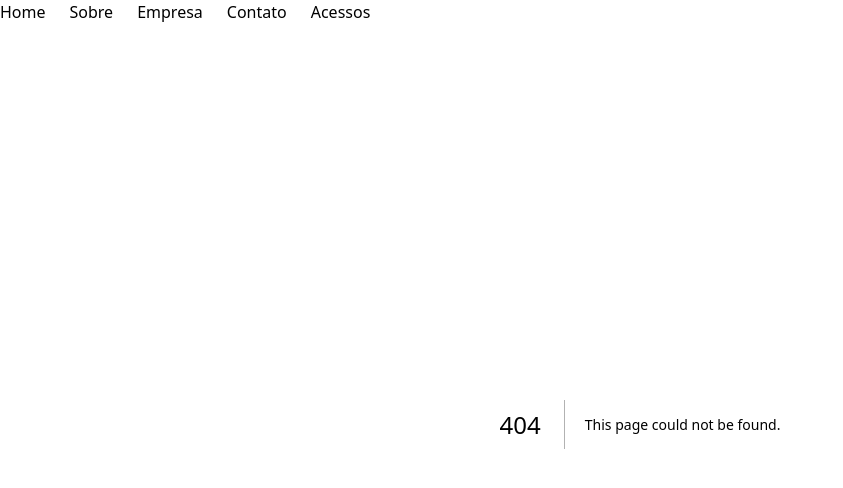
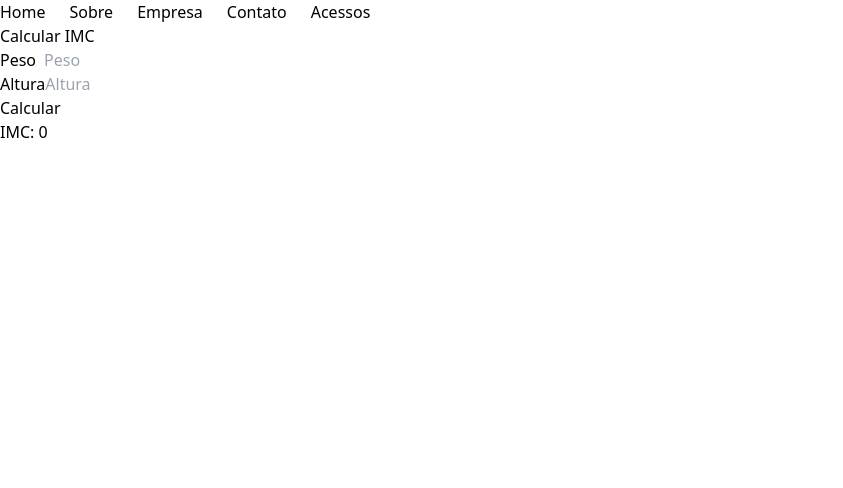
Before and after one commit to AndersonNascimentoAFSN/nextjs-fundamentals-origamid, a Next.js app: page /imc in a window 1280 px wide. Before the commit this address had no page. Shown: the top 488 px of the page, without its empty margins (0-843 px from the left). Built offline with nearby package versions, Linux system fonts and the light colour scheme.

Commit message:
feat: client and server component

```diff
--- /dev/null
+++ b/src/app/imc/page.tsx
@@ -0,0 +1,18 @@
+import { Metadata } from "next";
+
+import { FormIMC } from "@/components";
+
+export const metadata: Metadata = {
+  title: "IMC",
+  description: "Página calculo IMC",
+};
+
+export default function ImcPage() {
+  return (
+    <div>
+      <h1>Calcular IMC</h1>
+
+      <FormIMC />
+    </div>
+  )
+}
--- /dev/null
+++ b/src/components/organisms/FormIMC.tsx
@@ -0,0 +1,36 @@
+'use client'
+
+import { FormEvent, useState } from "react"
+
+export function FormIMC() {
+  const [imc, setImc] = useState(0)
+
+  function handleCalcImc(event: FormEvent<HTMLFormElement>) {
+    event.preventDefault()
+    const heightInput = event.currentTarget.elements.namedItem('height') as HTMLInputElement;
+    const weightInput = event.currentTarget.elements.namedItem('weight') as HTMLInputElement;
+    if (heightInput && weightInput) {
+      const height = Number(heightInput.value) / 100
+      const total = (Number(weightInput.value) / (height * height)).toFixed(2)
+      setImc(Number(total))
+    }
+  }
+
+  return (
+    <form onSubmit={handleCalcImc} className="m-0">
+      <div className="flex gap-2">
+        <label htmlFor="weight">Peso</label>
+        <input id="weight" type="number" placeholder="Peso" name="weight" />
+      </div>
+
+      <div>
+        <label htmlFor="height">Altura</label>
+        <input id="height" type="number" placeholder="Altura" name="height" />
+      </div>
+
+      <button type="submit">Calcular</button>
+
+      <p>IMC: {imc}</p>
+    </form>
+  )
+}
--- a/src/components/organisms/index.ts
+++ b/src/components/organisms/index.ts
@@ -1,2 +1,3 @@
 export * from './Menu'
 export * from './Access'
+export * from './FormIMC'
```
